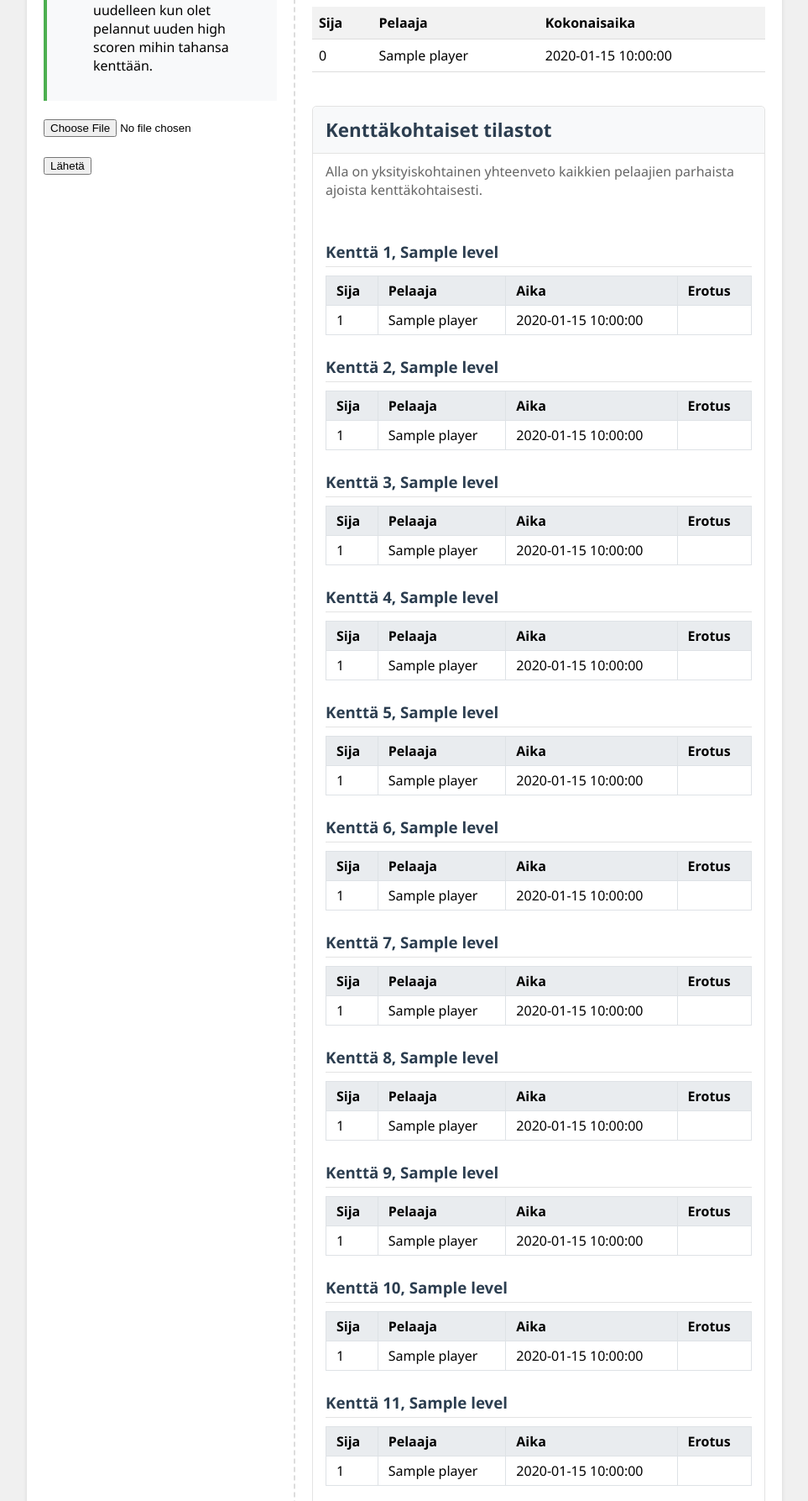
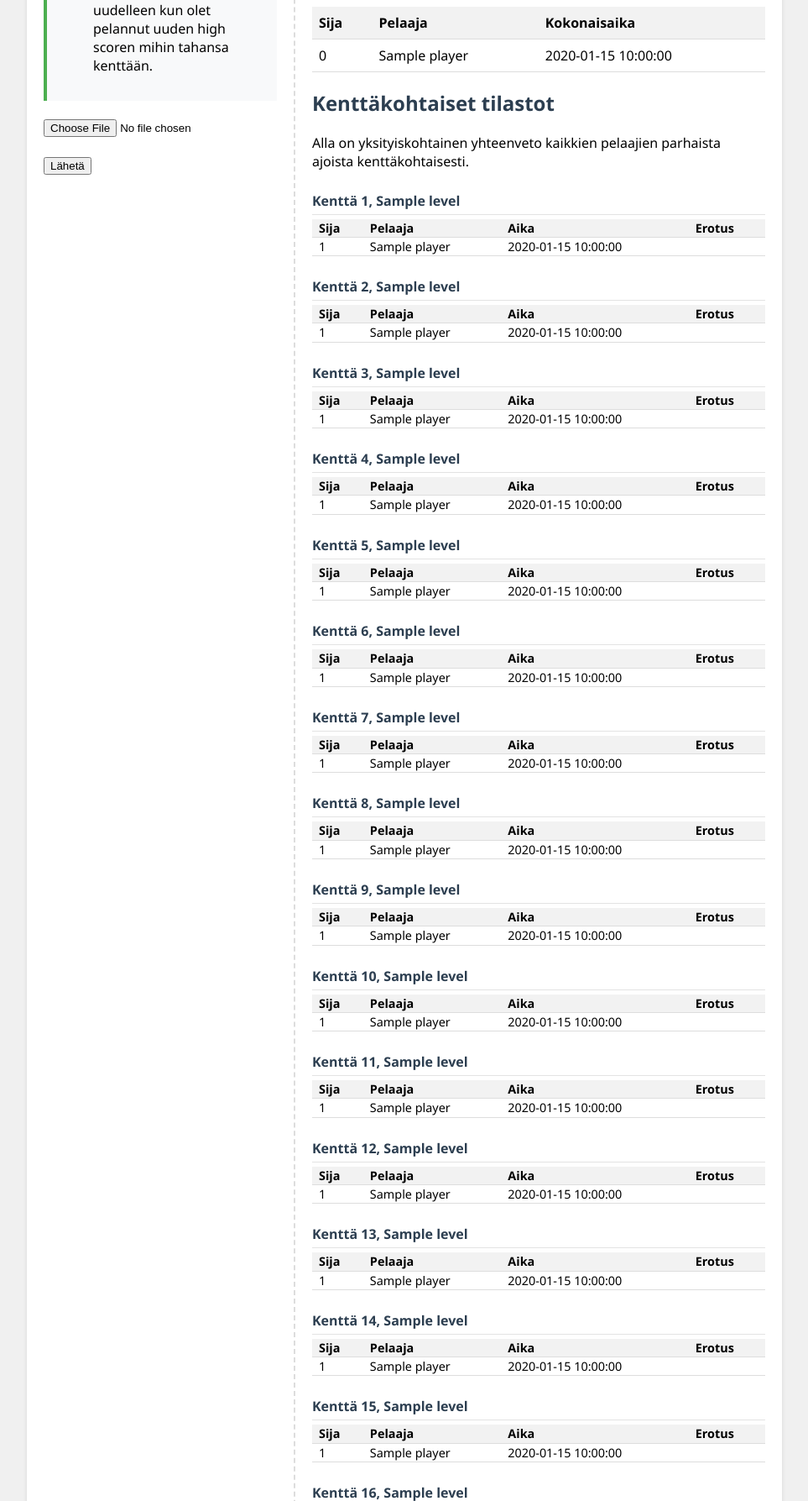
Before and after one commit to tumik/elma-lanparty-stats, a Flask app: template templates/index.html in a window 1280 px wide. Shown: the part 677-2464 px from the top of the page at 84% size, without its empty margins (158-1121 px from the left). Run offline with Flask 2, Linux system fonts and the light colour scheme; the template is opened without the code that fills it: most values are stand-ins (such as "Sample title", 1, 10 or a date in 2020).

Commit message:
Formatting updates

```diff
--- a/templates/index.html
+++ b/templates/index.html
@@ -55,16 +55,15 @@
             </tbody>
         </table>
 
-        <!-- Detailed field-specific results first -->
-        <div class="detailed-stats">
+        <!-- Field-specific statistics -->
         <h2>Kenttäkohtaiset tilastot</h2>
         <p>Alla on yksityiskohtainen yhteenveto kaikkien pelaajien parhaista ajoista kenttäkohtaisesti.</p>
 
-            <div class="stats-container">
         {% if players %}
             {% for i in range(18) %}
+                <div class="compact-player-details">
                     <h3>Kenttä {{ i+1 }}, {{ players[0].level_details[i].level_name }}</h3>
-                        <table class="level-stats-table">
+                    <table class="compact-level-details">
                         <thead>
                             <tr>
                                 <th>Sija</th>
@@ -107,14 +106,13 @@
                             {% endfor %}
                         </tbody>
                     </table>
+                </div>
             {% endfor %}
         {% else %}
             <p>Yksityiskohtaisia tilastoja ei ole vielä saatavilla.</p>
         {% endif %}
-            </div>
-        </div>
 
-        <!-- Total time calculation details after field-specific results -->
+        <!-- Player-specific statistics -->
         <h2>Pelaajakohtaiset tilastot</h2>
         <style>
             .compact-player-details {
```
Lines whose indentation alone changed are shown as unchanged.
